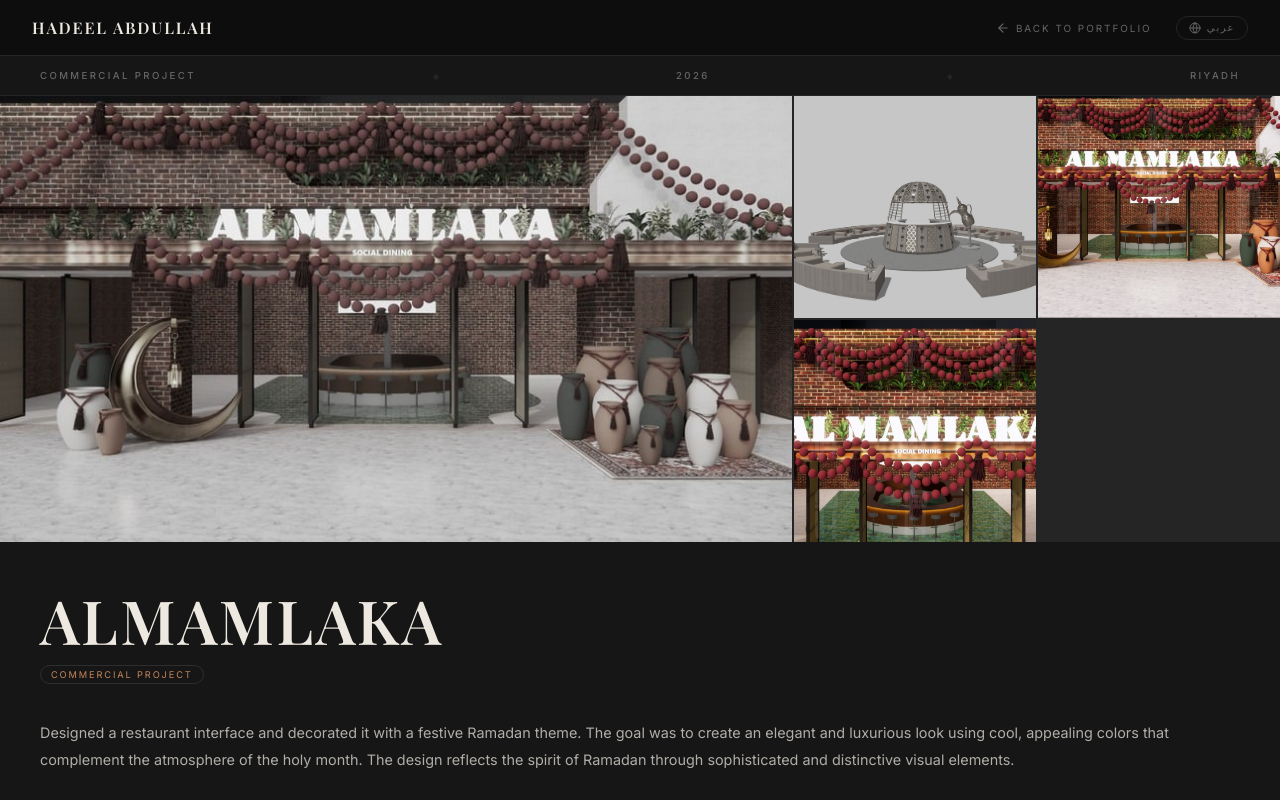
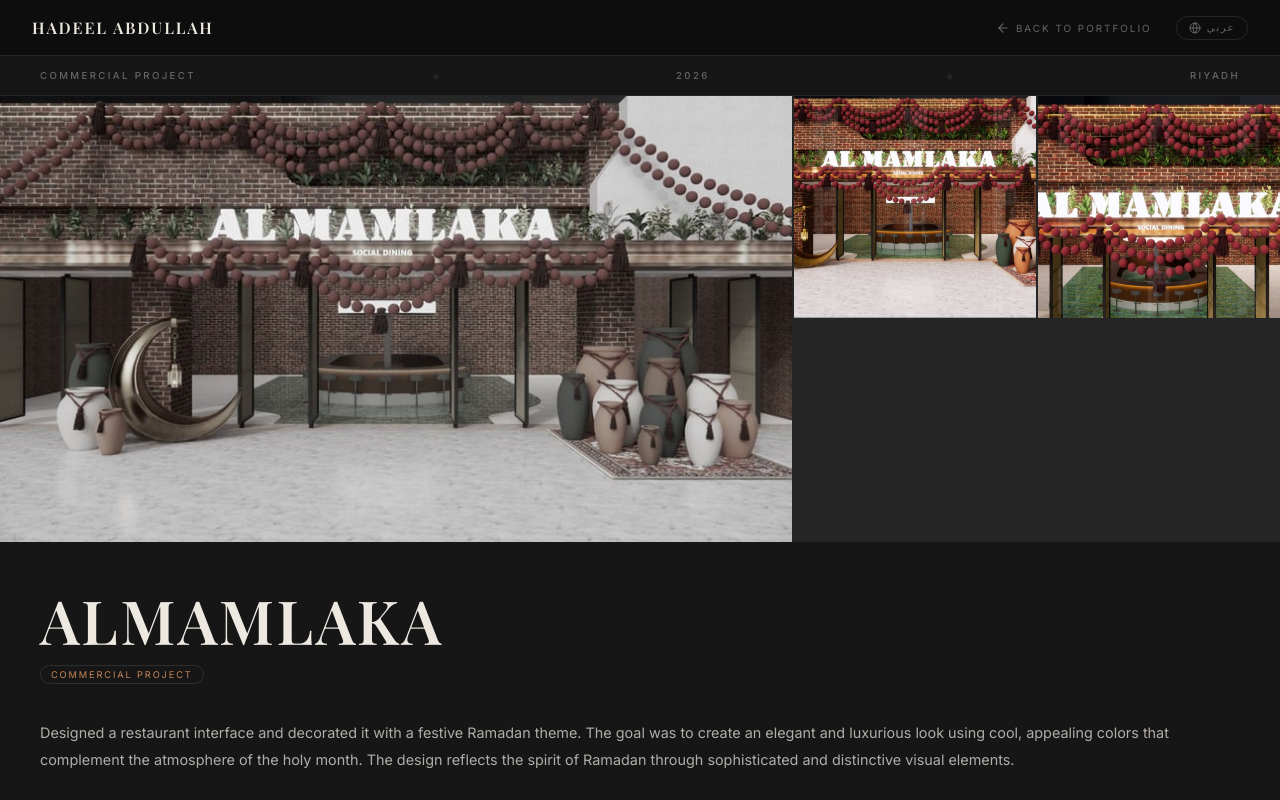
Before and after one commit to iiSalman/hadeel-portfolio, a plain HTML site: page project-almamlaka.html in a window 1280 px wide. Shown: the top 800 px of the page. Drawn offline with nearby package versions, Linux system fonts and the light colour scheme; a web font is replaced by a local one.

Commit message:
Remove wrong pavilion image from ALMAMLAKA gallery

```diff
--- a/project-almamlaka.html
+++ b/project-almamlaka.html
@@ -148,8 +148,7 @@
     <div class="hero-wrap">
       <img class="hero-img gallery-img" src="ALMAMLAKA/render-1.jpg" alt="ALMAMLAKA"/>
     </div>
-    <div class="thumbs-col"><img class="thumb" src="ALMAMLAKA/render-2.png" alt="ALMAMLAKA" loading="lazy" />
-        <img class="thumb" src="ALMAMLAKA/WhatsApp Image 2026-04-21 at 7.31.04 PM.jpeg" alt="ALMAMLAKA" loading="lazy" />
+    <div class="thumbs-col"><img class="thumb" src="ALMAMLAKA/WhatsApp Image 2026-04-21 at 7.31.04 PM.jpeg" alt="ALMAMLAKA" loading="lazy" />
         <img class="thumb" src="ALMAMLAKA/WhatsApp Image 2026-04-21 at 7.31.22 PM.jpeg" alt="ALMAMLAKA" loading="lazy" /></div>
   </div>
 
```
